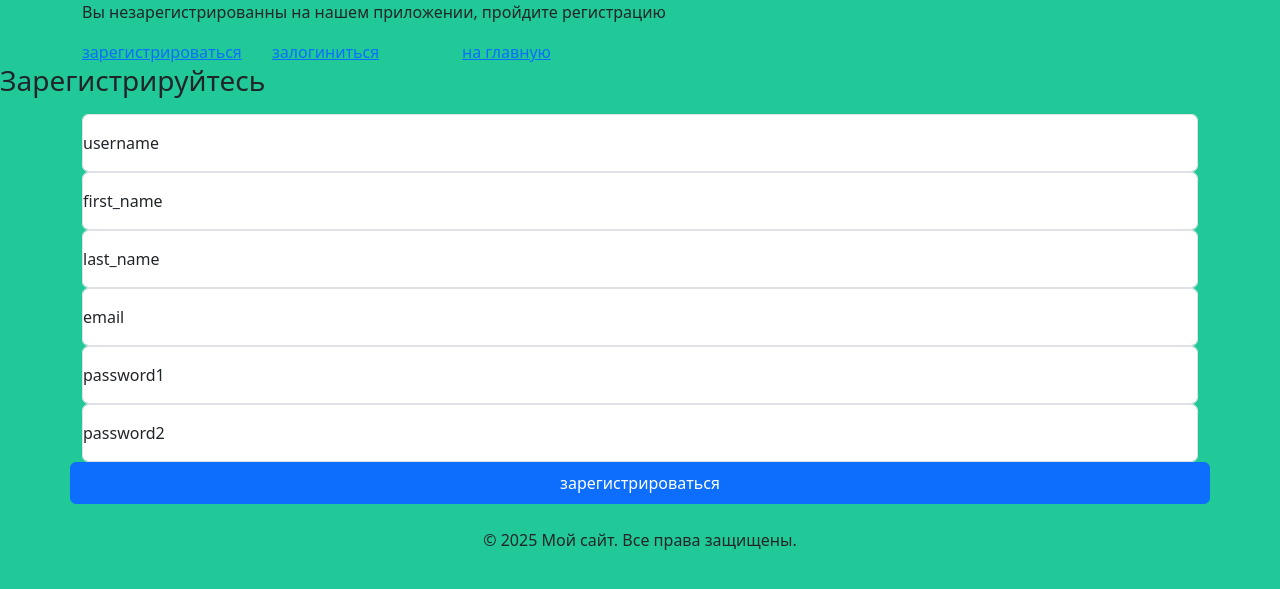
After one commit to ilyapopov400/Stepik_learn, a Django app: page /reg in a window 1280 px wide. The commit adds this page. Shown: the top 589 px of the page. Run offline with Django 5.2, Linux system fonts and the light colour scheme; some libraries are stand-ins or nearby versions.

Commit message:
register.reg.html без наполнения

```diff
--- a/Django/project3/notes/templates/notes/base/base.html
+++ b/Django/project3/notes/templates/notes/base/base.html
@@ -13,15 +13,25 @@
 <div class="container">
     <div class="row">
         {% if request.user.is_authenticated %}
-        <a href="{% url 'index' %}">отписаться</a>
-        <p>Hello {{ user.username }}</p>
+        <div class="col-3">
+            <a href="{% url 'notes:index' %}">на главную</a>
+        </div>
+        <div class="col-3">
+            <a href="{% url 'notes:index' %}">отписаться</a>
+        </div>
+        <div class="col-6">
+            <p>Hello {{ user.username }}</p>
+        </div>
         {% else %}
         <p>Вы незарегистрированны на нашем приложении, пройдите регистрацию</p>
         <div class="col-2">
-            <a href="{% url 'index' %}">зарегистрироваться</a>
+            <a href="{% url 'register:reg' %}">зарегистрироваться</a>
         </div>
         <div class="col-2">
-            <a href="{% url 'index' %}">залогиниться</a>
+            <a href="{% url 'notes:index' %}">залогиниться</a>
+        </div>
+        <div class="col-2">
+            <a href="{% url 'notes:index' %}">на главную</a>
         </div>
         {% endif %}
     </div>
--- a/Django/project3/notes/urls.py
+++ b/Django/project3/notes/urls.py
@@ -1,6 +1,7 @@
 from django.urls import path
 from . import views
 
+app_name = "notes"
 urlpatterns = [
     path('', views.Index.as_view(), name='index'),
 
--- a/Django/project3/project3/urls.py
+++ b/Django/project3/project3/urls.py
@@ -20,4 +20,5 @@ from django.urls import path, include
 urlpatterns = [
     path('admin/', admin.site.urls),
     path('', include('notes.urls')),
+    path('', include('register.urls')),
 ]
--- /dev/null
+++ b/Django/project3/register/templates/register/reg.html
@@ -0,0 +1,56 @@
+{% extends "notes/base/base.html" %}
+
+{% block title %}регистрация{% endblock %}
+
+{% block content %}
+<form action="." method="post">
+    {% csrf_token %}
+
+    <h1 class="h3 mb-3 fw-normal">Зарегистрируйтесь</h1>
+    <div class="container">
+        <div class="row">
+            <div class="form-floating">
+                <input type="text" class="form-control" id="username" placeholder="name@example.com">
+                <label for="username">username</label>
+            </div>
+        </div>
+        <div class="row">
+            <div class="form-floating">
+                <input type="text" class="form-control" id="first_name" placeholder="name@example.com">
+                <label for="first_name">first_name</label>
+            </div>
+        </div>
+        <div class="row">
+            <div class="form-floating">
+                <input type="text" class="form-control" id="last_name" placeholder="name@example.com">
+                <label for="last_name">last_name</label>
+            </div>
+        </div>
+        <div class="row">
+            <div class="form-floating">
+                <input type="email" class="form-control" id="email" placeholder="name@example.com">
+                <label for="email">email</label>
+            </div>
+        </div>
+        <div class="row">
+            <div class="form-floating">
+                <input type="password" class="form-control" id="password1" placeholder="Password">
+                <label for="password1">password1</label>
+            </div>
+        </div>
+        <div class="row">
+            <div class="form-floating">
+                <input type="password" class="form-control" id="password2" placeholder="Password">
+                <label for="password2">password2</label>
+            </div>
+        </div>
+        <div class="row">
+            <button class="btn btn-primary w-100 py-2" type="submit">зарегистрироваться</button>
+        </div>
+
+
+    </div>
+
+
+</form>
+{% endblock %}
--- /dev/null
+++ b/Django/project3/register/urls.py
@@ -0,0 +1,9 @@
+from django.urls import path
+from . import views
+
+app_name = "register"
+urlpatterns = [
+    path('reg/', views.UserReg.as_view(), name='reg'),
+    path('reg', views.UserReg.as_view(), name='reg'),
+
+]
--- a/Django/project3/register/views.py
+++ b/Django/project3/register/views.py
@@ -1,3 +1,15 @@
 from django.shortcuts import render
+from django.views import View
+from django.http import HttpResponse
+
 
 # Create your views here.
+
+class UserReg(View):
+    template_name = "register/reg.html"
+
+    def get(self, request):
+        return render(request=request, template_name=self.template_name)
+
+    def post(self, request):
+        return HttpResponse("Вы прошли регистрацию")
```
